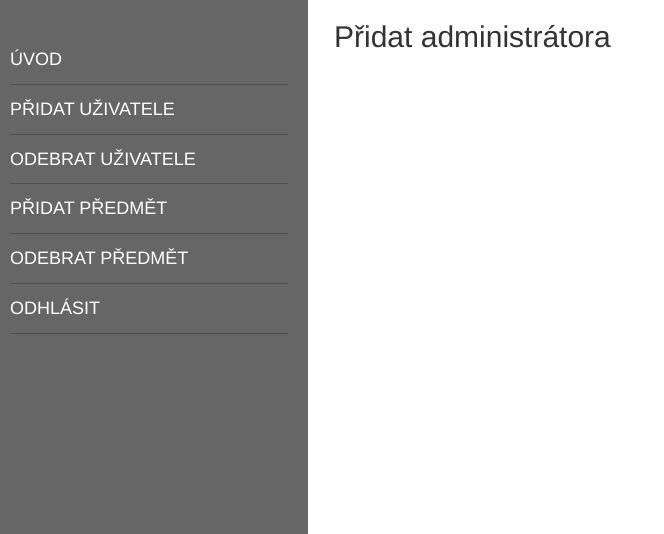
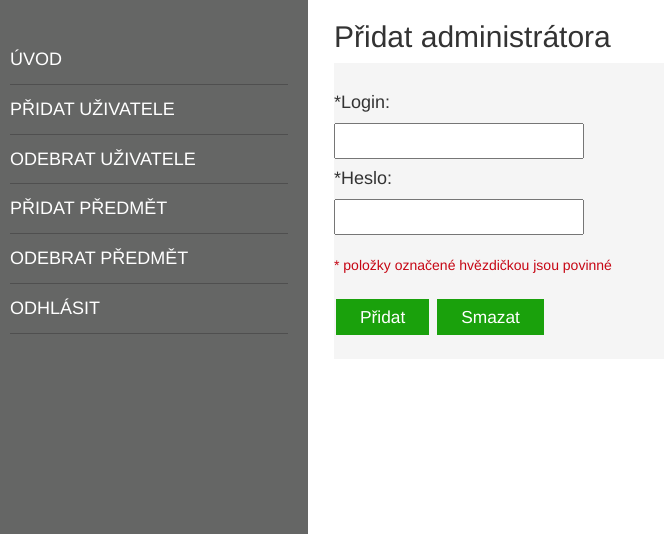
Before and after one commit to Ehmeed/ISS-project2, a PHP site: page /admin/add_admin.php in a window 1280 px wide. Shown: the part 68-602 px from the top of the page, without its empty margins (0-664 px from the left). Run offline with PHP 8.4, Linux system fonts and the light colour scheme; a user stored in the database is signed in.

Commit message:
uprava admina

```diff
--- a/admin/add_admin.php
+++ b/admin/add_admin.php
@@ -8,5 +8,20 @@
 
             <h2>Přidat administrátora</h2>
 
+			<div class="formular">
+				<form action="/action_page.php"><br>
+					<h4>*Login:</h4>
+						<input id="box" type="text" name="login">
+					<h4>*Heslo:</h4>
+						<input id="box" type="password" name="heslo">
+					<br><br>
+						<font color="#c60614">* položky označené hvězdičkou jsou povinné</font>
+					<br><br>
+
+					<input type="submit" value="Přidat" size="30">
+					<input type="reset" name="smazat" value="Smazat"><br><br>
+				</form>
+			</div>
+
 
 <?php include("admin_footer.php");?>
--- a/admin/add_student.php
+++ b/admin/add_student.php
@@ -26,7 +26,7 @@
 					  <option value="PhD">PhD</option>
 					</select>
 				<h4>*Heslo:</h4>
-					<input id="box" type="text" name="heslo">
+					<input id="box" type="password" name="heslo">
 				<br><br>
 					<font color="#c60614">* položky označené hvězdičkou jsou povinné</font>
 				<br><br>
--- a/admin/add_teacher.php
+++ b/admin/add_teacher.php
@@ -17,7 +17,7 @@
 					<h4>*Rodné číslo:</h4>
 						<input id="box" type="text" name="rodne_cislo">
 					<h4>*Heslo:</h4>
-						<input id="box" type="text" name="heslo">
+						<input id="box" type="password" name="heslo">
 					<h4>Kontakt:</h4>
 						<input id="box" type="text" name="kontakt" value="+420">
 					<h4>Titul:</h4>
```
Also changed, not shown: admin/add_subject.php (+11 -5 lines).
